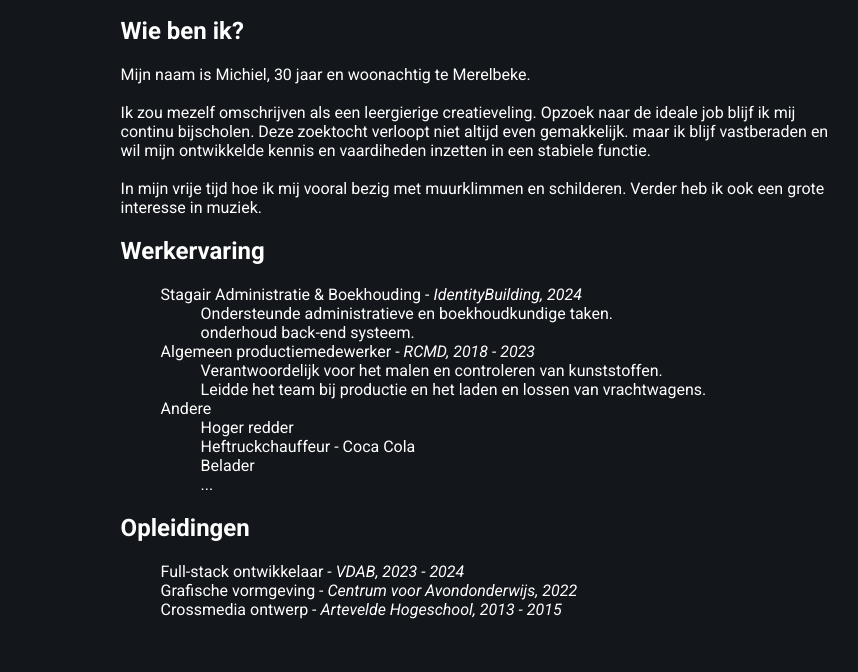
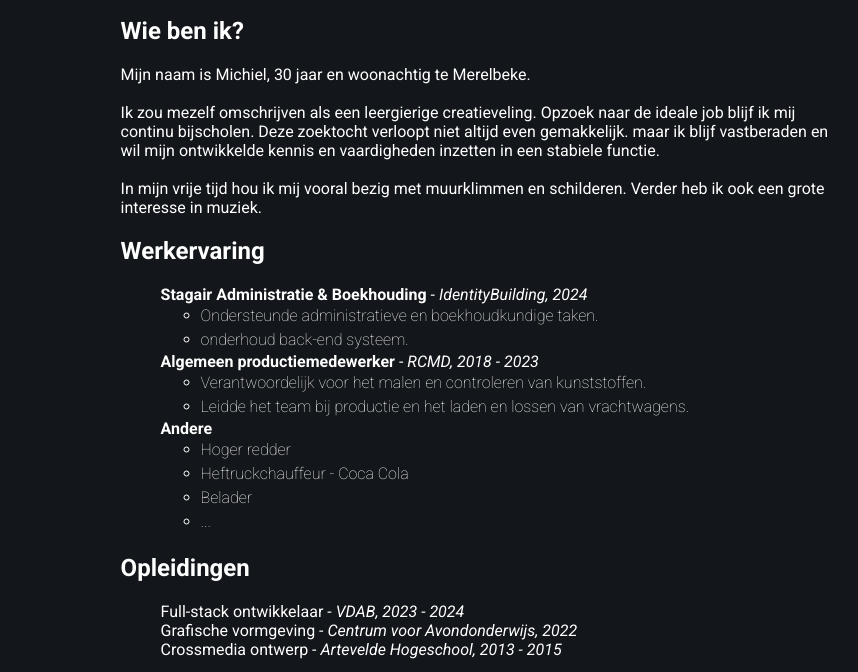
Before and after one commit to vonsacker/showcase, a plain HTML site: page index.html in a window 1280 px wide. Shown: the part 754-1426 px from the top of the page, without its empty margins (161-1019 px from the left). Drawn offline with nearby package versions, Linux system fonts and the light colour scheme.

Commit message:
spelling mistakes

```diff
--- a/css/index.css
+++ b/css/index.css
@@ -141,6 +141,12 @@ a:hover {
   border-radius: 20px;
 }
 
+#worklist ul>li {
+  font-weight: 100;
+  list-style-type: circle;
+  line-height: 1.5;
+}
+
 /* Skills */
 .skills-grid {
   display: grid;
--- a/index.html
+++ b/index.html
@@ -108,26 +108,26 @@
             <br></br>
               Ik zou mezelf omschrijven als een leergierige creatieveling.
               Opzoek naar de ideale job blijf ik mij continu bijscholen. Deze zoektocht verloopt niet altijd even gemakkelijk.
-              maar ik blijf vastberaden en wil mijn ontwikkelde kennis en vaardiheden inzetten in een stabiele functie.
+              maar ik blijf vastberaden en wil mijn ontwikkelde kennis en vaardigheden inzetten in een stabiele functie.
 <br></br>
-In mijn vrije tijd hoe ik mij vooral bezig met muurklimmen en schilderen. Verder heb ik ook een grote interesse in muziek.
+In mijn vrije tijd hou ik mij vooral bezig met muurklimmen en schilderen. Verder heb ik ook een grote interesse in muziek.
 
             </p>
             <h2>Werkervaring</h2>
-              <ul>
-                <li>Stagair Administratie & Boekhouding - <i>IdentityBuilding, 2024</i>
+              <ul id="worklist">
+                <li><b>Stagair Administratie & Boekhouding</b> - <i>IdentityBuilding, 2024</i>
                   <ul>
                     <li>Ondersteunde administratieve en boekhoudkundige taken.</li>
                     <li>onderhoud back-end systeem.</li>
                   </ul>
                 </li>
-                <li>Algemeen productiemedewerker - <i>RCMD, 2018 - 2023</i>
+                <li><b>Algemeen productiemedewerker</b> - <i>RCMD, 2018 - 2023</i>
                   <ul>
                     <li>Verantwoordelijk voor het malen en controleren van kunststoffen.</li>
                     <li>Leidde het team bij productie en het laden en lossen van vrachtwagens.</li>
                   </ul>
                 </li>
-                <li>Andere
+                <li><b>Andere</b>
                   <ul>
                     <li>Hoger redder</li>
                     <li>Heftruckchauffeur - Coca Cola</li>
```
